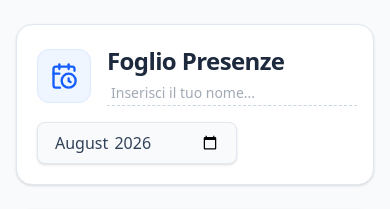
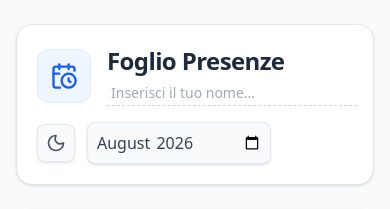
Before and after one commit to AcademyWizardry/foglio-di-calclolo, a React (Vite) app: page / in a window 390 px wide. Shown: the top 209 px of the page. Built offline with nearby package versions, Linux system fonts and the light colour scheme.

Commit message:
Implement dark mode toggle and adjust input styles
Added dark mode toggle functionality and updated styles.

```diff
--- a/src/App.tsx
+++ b/src/App.tsx
@@ -1,5 +1,5 @@
 import React, { useState, useEffect, useRef } from 'react';
-import { CalendarClock, Download, ArrowRight, X } from 'lucide-react';
+import { CalendarClock, Download, ArrowRight, X, Sun, Moon } from 'lucide-react';
 import { jsPDF } from 'jspdf';
 import html2canvas from 'html2canvas';
 
@@ -138,9 +138,21 @@ export default function App() {
   const [userName, setUserName] = useState<string>(() => {
     return localStorage.getItem('timesheet-user-name') || '';
   });
+  const [isDarkMode, setIsDarkMode] = useState<boolean>(() => {
+    return localStorage.getItem('timesheet-dark-mode') === 'true';
+  });
   const [fillModeState, setFillModeState] = useState<{ day: number, field: keyof Omit<DayEntry, 'day'>, keyword: string } | null>(null);
   const fillModeRef = useRef<{ day: number, field: keyof Omit<DayEntry, 'day'>, keyword: string } | null>(null);
   const fieldsOrder: (keyof Omit<DayEntry, 'day'>)[] = ['amIn', 'amOut', 'pmIn', 'pmOut'];
+
+  useEffect(() => {
+    localStorage.setItem('timesheet-dark-mode', String(isDarkMode));
+    if (isDarkMode) {
+      document.documentElement.classList.add('dark-mode');
+    } else {
+      document.documentElement.classList.remove('dark-mode');
+    }
+  }, [isDarkMode]);
 
   useEffect(() => {
     localStorage.setItem('timesheet-user-name', userName);
@@ -311,12 +323,20 @@ export default function App() {
             </div>
           </div>
 
-          <div className="flex items-center">
+          <div className="flex items-center gap-3">
+            <button
+              onClick={() => setIsDarkMode(!isDarkMode)}
+              className="p-2 bg-slate-50 border border-slate-200 rounded-lg text-slate-600 hover:text-slate-900 hover:bg-slate-100 transition-colors shadow-sm focus:outline-none focus:ring-2 focus:ring-blue-500"
+              aria-label="Toggle dark mode"
+              title="Attiva/Disattiva Modalità Scura"
+            >
+              {isDarkMode ? <Sun size={20} /> : <Moon size={20} />}
+            </button>
             <input
               type="month"
               value={currentMonth}
               onChange={(e) => setCurrentMonth(e.target.value)}
-              className="px-4 py-2 bg-slate-50 border border-slate-200 rounded-lg text-slate-700 font-medium focus:outline-none focus:ring-2 focus:ring-blue-500 focus:border-blue-500 transition-all cursor-pointer shadow-sm"
+              className="px-2 sm:px-4 py-2 min-w-[150px] bg-slate-50 border border-slate-200 rounded-lg text-slate-700 font-medium focus:outline-none focus:ring-2 focus:ring-blue-500 focus:border-blue-500 transition-all cursor-pointer shadow-sm"
             />
           </div>
         </div>
```
